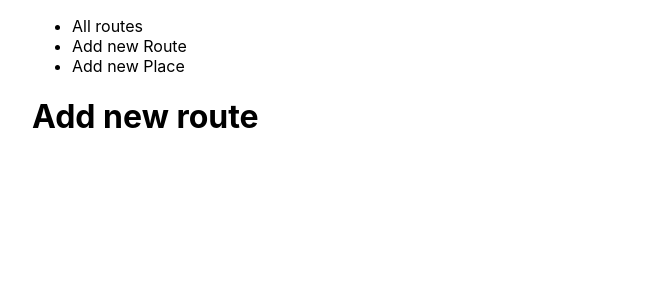
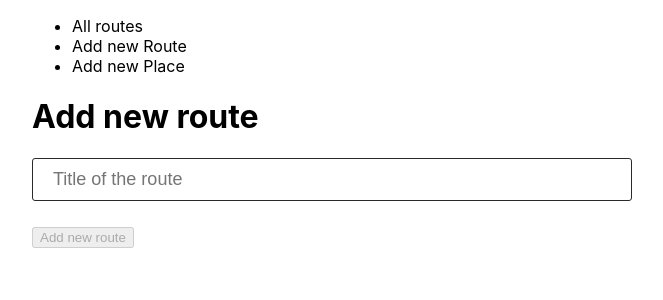
Before and after one commit to MaWr1k/react-traveller-app, a Next.js app: page /add-new-route in a window 1280 px wide. Shown: the top 300 px of the page, without its empty margins (308-971 px from the left). Built offline with nearby package versions, Linux system fonts and the light colour scheme.

Commit message:
api get-place start

```diff
--- /dev/null
+++ b/components/helpers/mongo-connect.js
@@ -0,0 +1,10 @@
+import {MongoClient} from "mongodb";
+
+export default async function myMongoConnect(collection){
+  const clients = await MongoClient.connect('mongodb+srv://MaWr1k:VwU4LZ1HbcpO9sBX@cluster0.xbin73r.mongodb.net/traveller?retryWrites=true&w=majority');
+  const db = clients.db();
+  return {
+    collection:db.collection(collection),
+    clients
+  };
+}
--- a/pages/add-new-route.js
+++ b/pages/add-new-route.js
@@ -1,9 +1,39 @@
 import React, {Fragment} from 'react';
+import Input from "../components/common/form/Input";
+import useInput from "../hooks/use-input";
 
 const AddNewRoute = () => {
+
+  const title = useInput(value => value.length > 3);
+
+
+  const formHandler = (e) => {
+    e.preventDefault();
+    console.log(e);
+
+    title.reset();
+  }
+
+  let formIsCorrect = false;
+  if(title.isValid){
+    formIsCorrect = true;
+  }
   return (
     <Fragment>
       <h1>Add new route</h1>
+
+      <form onSubmit={formHandler}>
+        <Input
+          name='route-title'
+          placeholder='Title of the route'
+          value={title.value}
+          inputClasses={title.valueInputClasses}
+          errorText='Fill the title'
+          hasErrors={title.hasErrors}
+          onChange={title.valueChangeHandler}
+          onBlur={title.inputBlurHandler} />
+        <button type='submit' disabled={!formIsCorrect}> Add new route </button>
+      </form>
     </Fragment>
   );
 };
--- a/pages/api/add-new-place.js
+++ b/pages/api/add-new-place.js
@@ -1,4 +1,4 @@
-import {MongoClient} from "mongodb";
+import myMongoConnect from "../../components/helpers/mongo-connect";
 
 // /api/add-new-place/
 
@@ -6,18 +6,11 @@ export default async function handler(req, res) {
   if (req.method === 'POST'){
     const data = req.body;
 
-    const clients = await MongoClient.connect('mongodb+srv://MaWr1k:VwU4LZ1HbcpO9sBX@cluster0.xbin73r.mongodb.net/traveller?retryWrites=true&w=majority');
-    const db = clients.db();
-
-    const travellerCollection = db.collection('places');
-
-    const result = await travellerCollection.insertOne(data);
+    const {collection, clients} = await myMongoConnect('places');
+    const result = await collection.insertOne(data);
 
     console.log(result);
-
     clients.close();
     res.status(201).json({message:'Place added successfully'});
   }
-
-
 }
--- /dev/null
+++ b/pages/api/get-places.js
@@ -0,0 +1,5 @@
+import {MongoClient} from "mongodb";
+
+export default async function handler(req,res){
+
+}
```
Also changed, not shown: components/common/form/Input.js (+7 -1 lines).
